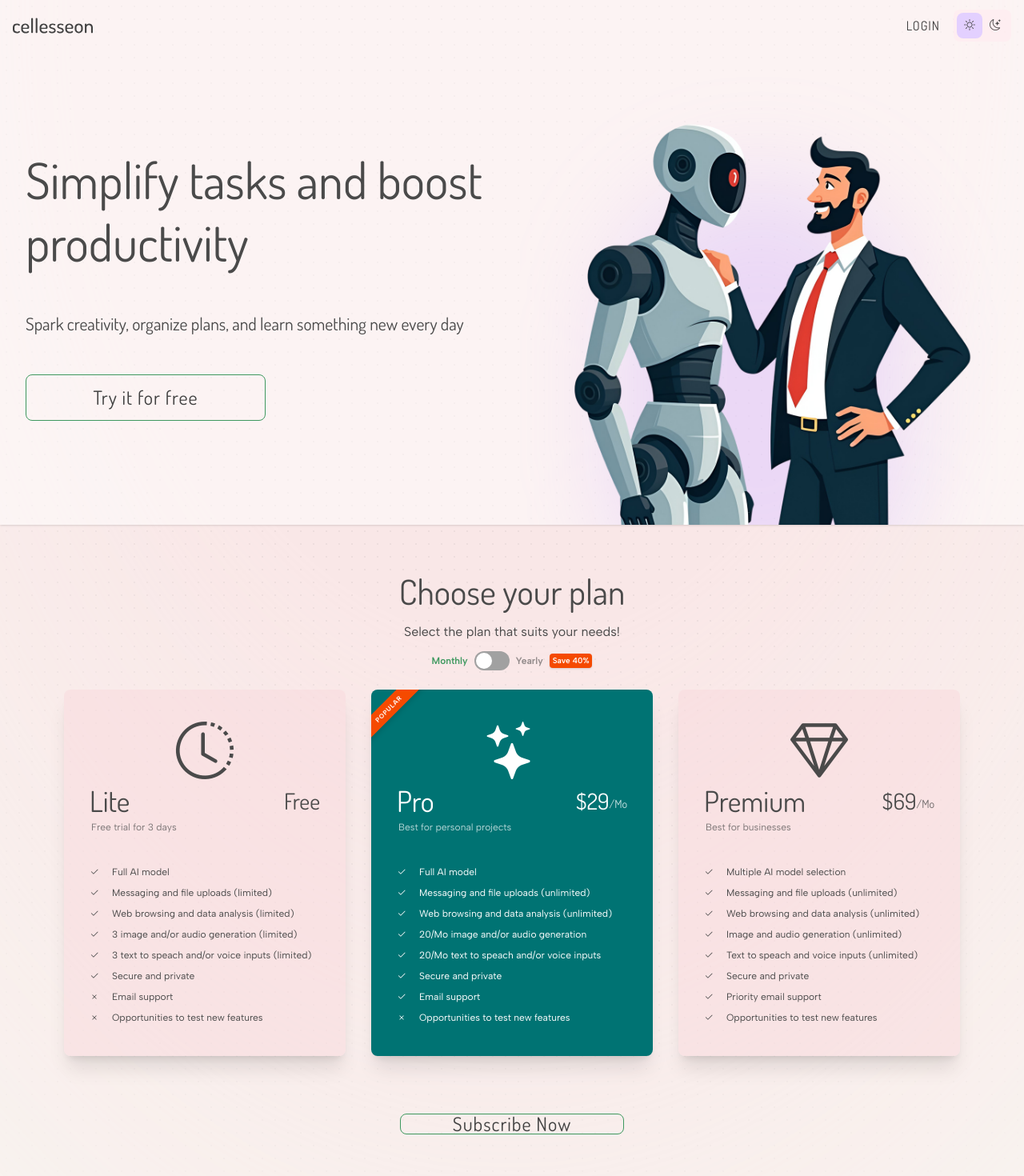
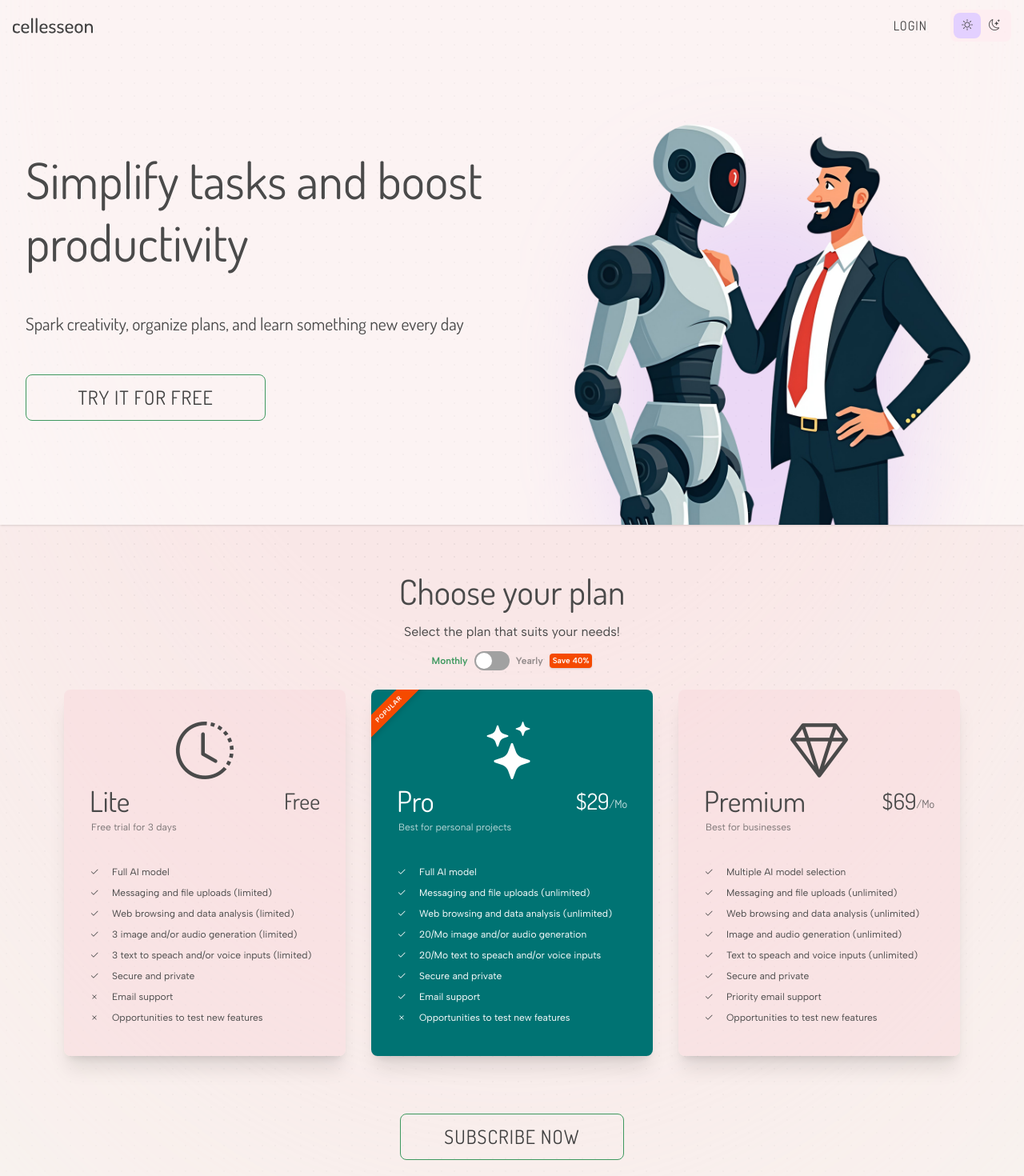
Before and after one commit to jordachewd/Cellesseon, a Next.js app: page / in a window 1280 px wide. Shown: the top 1470 px of the page at 80% size. Built offline with nearby package versions, Linux system fonts and the light colour scheme; no server answers; what tailwindcss-animated would draw is missing.

Commit message:
style: update button styles to include uppercase text and consistent padding in landing and plans sections

```diff
--- a/src/app/globals.css
+++ b/src/app/globals.css
@@ -176,18 +176,25 @@
   }
 }
 
-@layer utilities {
-  /* Cellesseon App Styles */
+@layer base {
+  *,
+  ::before,
+  ::after {
+    box-sizing: border-box;
+  }
 
-  * {
-    margin: 0;
-    padding: 0;
-    box-sizing: border-box;
+  html {
     scroll-behavior: smooth;
   }
-}
 
-@layer base {
+  button {
+    cursor: pointer;
+  }
+
+  button:disabled {
+    cursor: not-allowed;
+  }
+
   body {
     @apply scroll-smooth antialiased bg-lightBackground-500 text-lightText-500 dark:bg-jwdMarine-1000 dark:text-darkText-500;
     @apply pt-[env(safe-area-inset-top)] pb-[env(safe-area-inset-bottom)];
--- a/src/components/sections/landing-page.tsx
+++ b/src/components/sections/landing-page.tsx
@@ -22,7 +22,7 @@ export default function LandingPage() {
             </p>
 
             <Link
-              className="btn btn-lg btn-outlined w-full max-w-[300px] p-4"
+              className="btn btn-lg btn-outlined w-full max-w-[300px] p-4 uppercase"
               href="/sign-up"
             >
               Try it for free
--- a/src/components/sections/plans-section.tsx
+++ b/src/components/sections/plans-section.tsx
@@ -80,7 +80,7 @@ export default function Plans({ userData, hasLoader = false }: PlansProps) {
       {!isSignedIn && (
         <div className="mt-8 flex items-center justify-center">
           <Link
-            className="btn btn-lg btn-outlined mt-4 w-full max-w-[280px]"
+            className="btn btn-lg btn-outlined mt-4 w-full max-w-[280px] p-4 uppercase"
             href="/sign-up"
           >
             Subscribe Now
```
